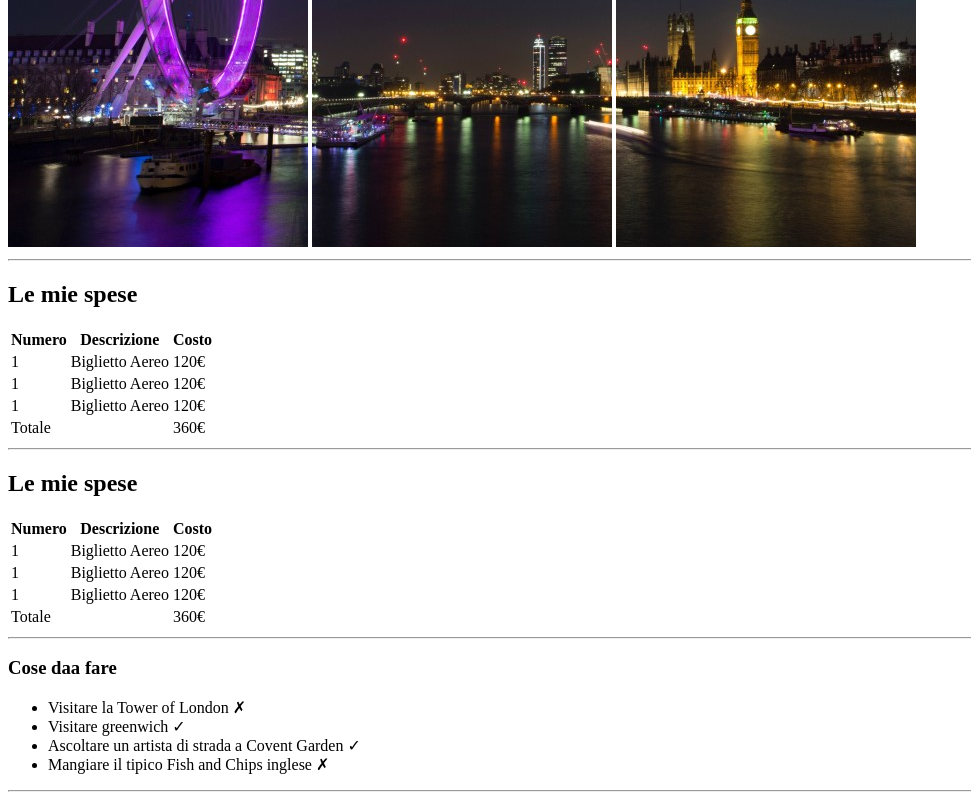
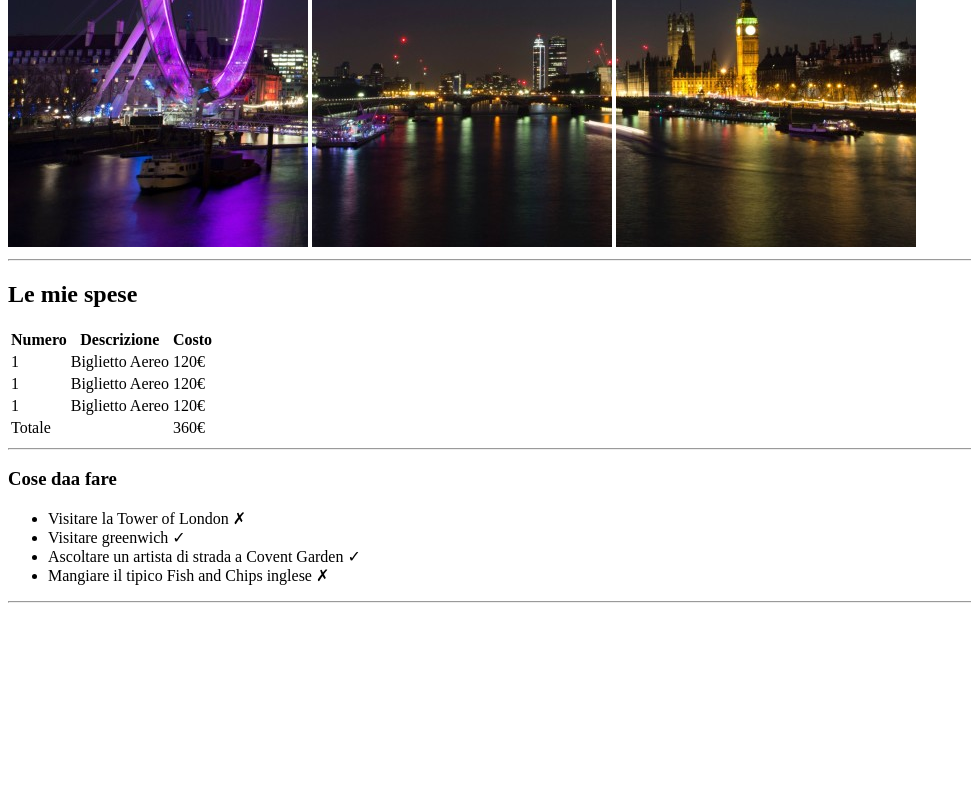
Before and after one commit to domenicog03/html-london-trip, a plain HTML site: page index.html in a window 1280 px wide. Shown: the part 433-1233 px from the top of the page, without its empty margins (0-971 px from the left). After the commit the page ends 1044 px from the top, so only its background shows below. Drawn offline with Linux system fonts and the light colour scheme.

Commit message:
correzione spese

```diff
--- a/index.html
+++ b/index.html
@@ -54,44 +54,7 @@
                 <hr>
             </section>
             <!-- fine spese-->
-             <main>
-        <!-- section mie spese -->
-        <section>
-            <h2>Le mie spese</h2>
-            <table>
-                <thead>
-                    <tr>
-                        <th>Numero</th>
-                        <th>Descrizione</th>
-                        <th>Costo</th>
-                    </tr>
-                </thead>
-                <tbody>
-                    <tr>
-                        <td>1</td>
-                        <td>Biglietto Aereo</td>
-                        <td>120€</td>
-                    </tr>
-                    <tr>
-                        <td>1</td>
-                        <td>Biglietto Aereo</td>
-                        <td>120€</td>
-                    </tr>
-                    <tr>
-                        <td>1</td>
-                        <td>Biglietto Aereo</td>
-                        <td>120€</td>
-                    </tr>
-                </tbody>
-                <tfoot>
-                    <tr>
-                        <td colspan="2">Totale</td>
-                        <td>360€</td>
-                    </tr>
-                </tfoot>
-            </table>
-            <hr>
-        </section>
+
         <!--  cose da fare -->
         <section>
             <h3>Cose daa fare</h3>
```
